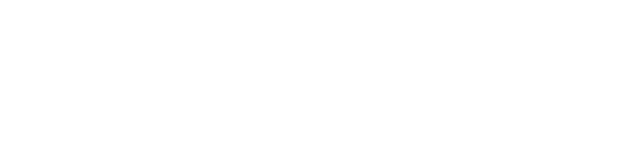
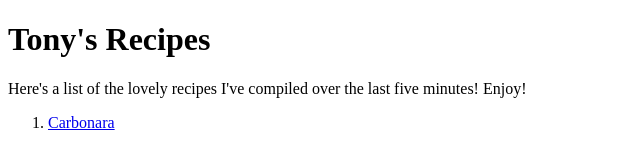
Before and after one commit to TonySchilling/odin-recipes, a plain HTML site: page index.html in a window 1280 px wide. Shown: the whole page, without its empty margins (0-640 px from the left). Drawn offline with Linux system fonts and the light colour scheme.

Commit message:
Add pages directory containing recipe pages

```diff
--- a/index.html
+++ b/index.html
@@ -7,6 +7,13 @@
     <title>Tony's Recipes</title>
 </head>
 <body>
+    <h1>Tony's Recipes</h1>
+    <p>Here's a list of the lovely recipes I've compiled over the last five minutes! Enjoy!</p>
+    <ol>
+        <li>
+            <a href="./pages/recipe1.html">Carbonara</a>
+        </li>
+    </ol>
 
 </body>
 </html>
```
Also changed, not shown: pages/recipe1.html (added, +13 -0 lines).
